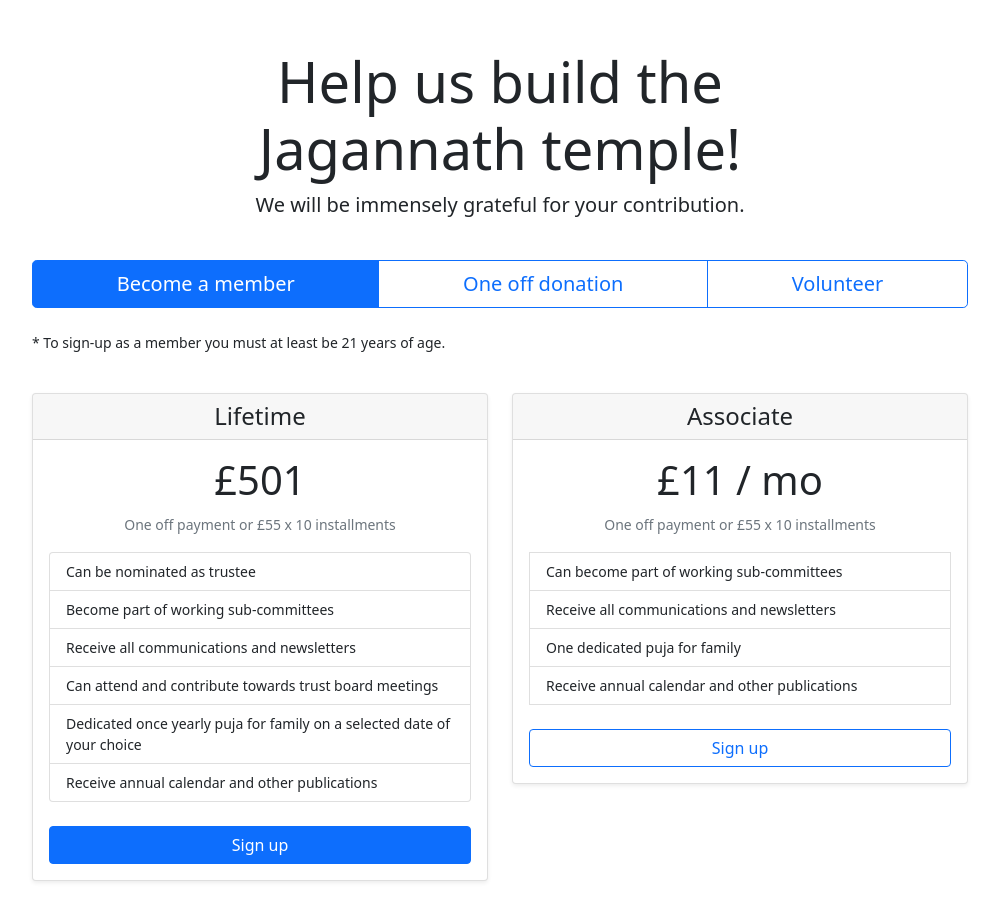
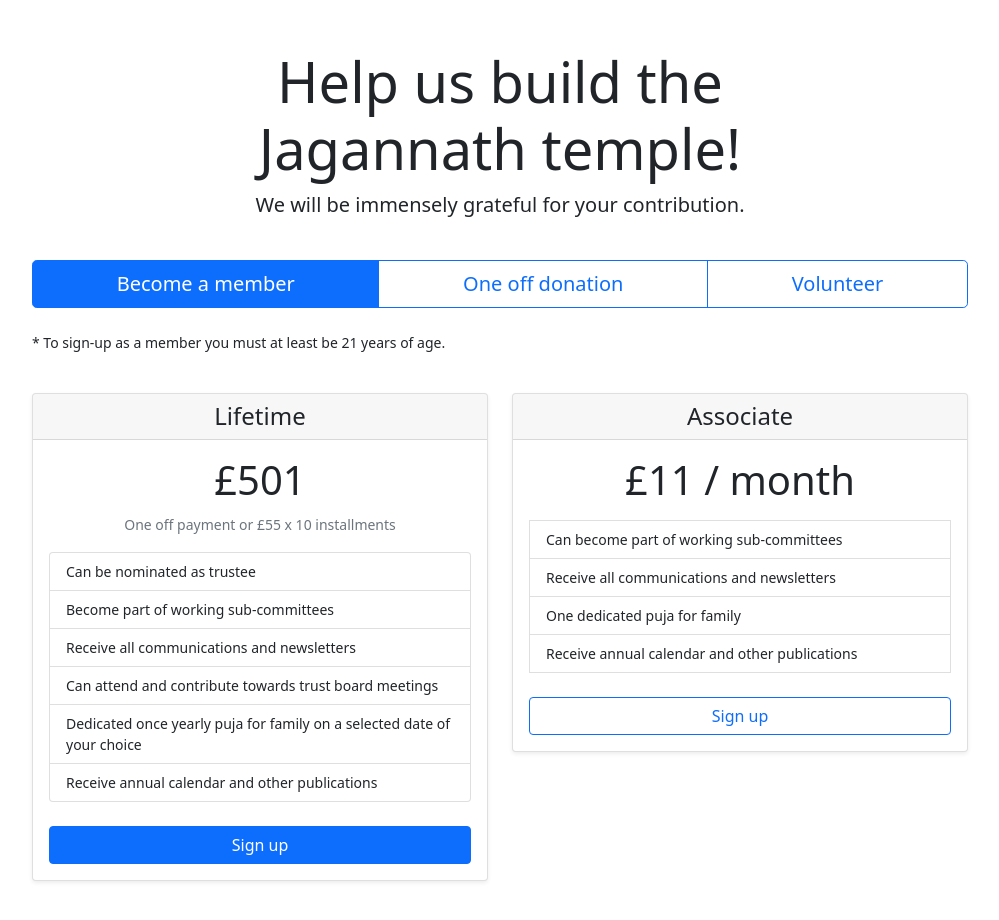
Before and after one commit to pratyushmohanty/pratyushmohanty.github.io, a plain HTML site: page sjs/donate.html in a window 1280 px wide. Shown: the whole page, without its empty margins (140-1139 px from the left). Drawn offline with nearby package versions, Linux system fonts and the light colour scheme.

Commit message:
Update donate.html

```diff
--- a/sjs/donate.html
+++ b/sjs/donate.html
@@ -94,8 +94,7 @@
                   </div>
                   <div class="card-body">
                     <div class=" text-center">
-                      <h1 class="card-title donate-card-title">£11 / mo</h1>
-                      <small class="text-muted">One off payment or £55 x 10 installments</small>
+                      <h1 class="card-title donate-card-title">£11 / month</h1>
                     </div>
 
                     <ul class="list-unstyled mt-3 mb-4 small">
```
